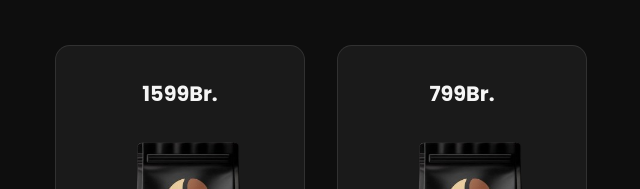
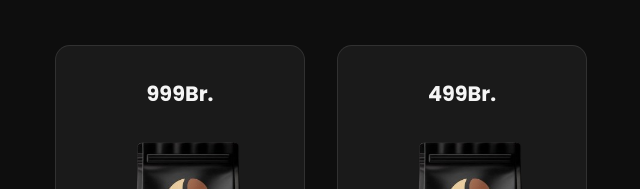
Before and after one commit to KAIZ-J/Sudaro-beans, a plain HTML site: page index.html in a window 1280 px wide. Shown: the part 931-1120 px from the top of the page, 319-959 px from the left. Drawn offline with Linux system fonts and the light colour scheme.

Commit message:
price update

```diff
--- a/index.html
+++ b/index.html
@@ -35,12 +35,12 @@
     <h2>Our Packages</h2>
     <div class="cards">
       <div class="card">
-        <h3>1599Br.</h3>
+        <h3>999Br.</h3>
         <img src="/assets/image-removebg-preview.png" alt="">
         <p>1KG</p>
       </div>
       <div class="card">
-        <h3>799Br.</h3>
+        <h3>499Br.</h3>
 
 
         <img src="/assets/image-removebg-preview.png" alt="">
```
